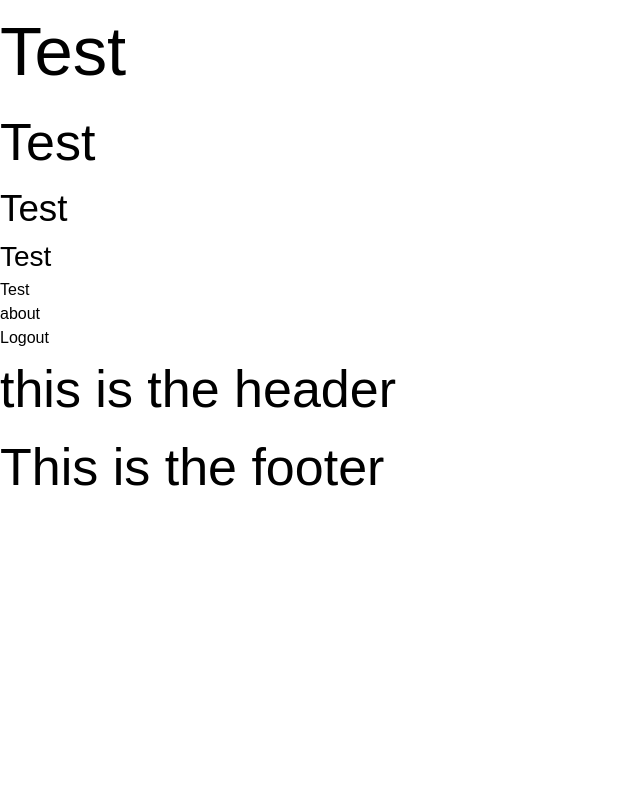
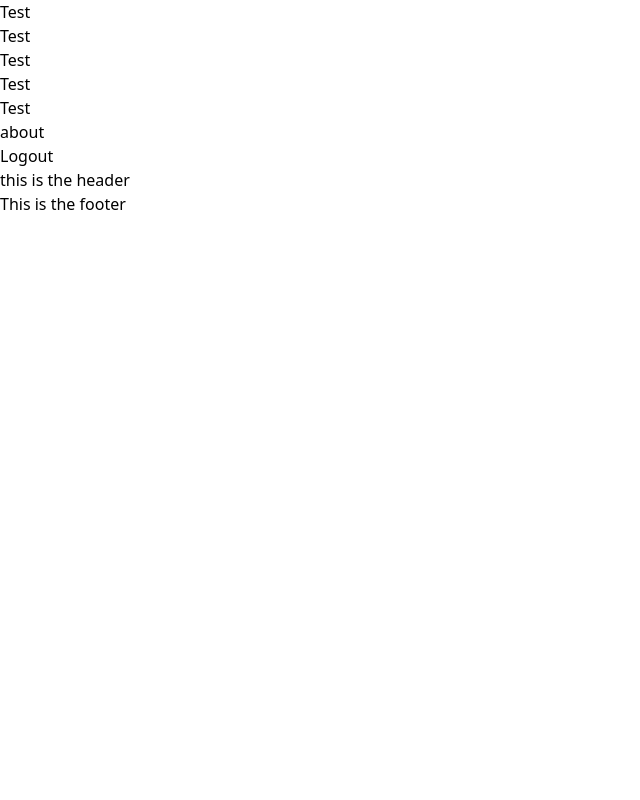
Before and after one commit to CodeVanta-AWS/codevanta-aws, a PHP site: page /about.php in a window 1280 px wide. Shown: the whole page, without its empty margins (0-640 px from the left). Run offline with PHP 8.4, Linux system fonts and the light colour scheme; the visitor is signed in with stand-in values (Sample User, id 1).

Commit message:
Fontface

```diff
--- a/src/assets/styles/output.css
+++ b/src/assets/styles/output.css
@@ -7,6 +7,8 @@
     --font-mono: ui-monospace, SFMono-Regular, Menlo, Monaco, Consolas, "Liberation Mono",
       "Courier New", monospace;
     --color-red-500: oklch(0.637 0.237 25.331);
+    --color-red-800: oklch(0.444 0.177 26.899);
+    --color-white: #fff;
     --spacing: 0.25rem;
     --text-base: 1rem;
     --ease-in: cubic-bezier(0.4, 0, 1, 1);
@@ -17,6 +19,61 @@
     --default-font-family: var(--font-sans);
     --default-mono-font-family: var(--font-mono);
   }
+}
+@font-face {
+  font-family: 'NeueMontreal';
+  src: url('../fonts/NeueMontreal-Regular.otf') format('opentype');
+  font-weight: 400;
+  font-style: normal;
+}
+
+@font-face {
+  font-family: 'NeueMontreal';
+  src: url('../fonts/NeueMontreal-Medium.otf') format('opentype');
+  font-weight: 500;
+  font-style: normal;
+}
+
+@font-face {
+  font-family: 'NeueMontreal';
+  src: url('../fonts/NeueMontreal-Bold.otf') format('opentype');
+  font-weight: 700;
+  font-style: normal;
+}
+
+@font-face {
+  font-family: 'NeueMontreal';
+  src: url('../fonts/NeueMontreal-Italic.otf') format('opentype');
+  font-weight: 400;
+  font-style: italic;
+}
+
+@font-face {
+  font-family: 'NeueMontreal';
+  src: url('../fonts/NeueMontreal-BoldItalic.otf') format('opentype');
+  font-weight: 700;
+  font-style: italic;
+}
+
+@font-face {
+  font-family: 'NeueMontreal';
+  src: url('../fonts/NeueMontreal-Light.otf') format('opentype');
+  font-weight: 300;
+  font-style: normal;
+}
+
+@font-face {
+  font-family: 'NeueMontreal';
+  src: url('../fonts/NeueMontreal-LightItalic.otf') format('opentype');
+  font-weight: 300;
+  font-style: italic;
+}
+
+@font-face {
+  font-family: 'NeueMontreal';
+  src: url('../fonts/NeueMontreal-MediumItalic.otf') format('opentype');
+  font-weight: 500;
+  font-style: italic;
 }
 @layer base {
   *, ::after, ::before, ::backdrop, ::file-selector-button {
@@ -428,6 +485,9 @@
   .min-h-screen {
     min-height: 100vh;
   }
+  .w-1 {
+    width: calc(var(--spacing) * 1);
+  }
   .w-1\/2 {
     width: calc(1/2 * 100%);
   }
@@ -1334,6 +1394,9 @@
   .text-red-500 {
     color: var(--color-red-500);
   }
+  .text-red-800 {
+    color: var(--color-red-800);
+  }
   .capitalize {
     text-transform: capitalize;
   }
@@ -1774,46 +1837,31 @@
   }
 }
 :root {
-  --font-family-title: 'Neue Montreal Bold', sans-serif;
-  --font-family-body: 'Neue Montreal Regular', sans-serif;
-  --text-heading-1: clamp(2.5rem, 1.5rem + 3.5vw, 6rem);
-  --text-heading-2: clamp(2rem, 1.25rem + 2.5vw, 4rem);
-  --text-heading-3: clamp(1.75rem, 1.1rem + 1.5vw, 3rem);
-  --text-heading-4: clamp(1.25rem, 1rem + 1vw, 1.75rem);
-  --text-base: clamp(0.8125rem, 0.9rem + 0.2vw, 1rem);
+  --font-family-title: '', serif;
+  --font-family-body: '', sans-serif;
+  --text-base: clamp(1rem, 0.9rem + 0.07vw, 1.05rem);
+  --text-base--large: clamp(1rem, 0.7071rem + 0.5143vi, 1.2rem);
+  --text-heading-4: clamp(1rem, 1rem + 1.25vw, 1rem);
+  --text-heading-3: clamp(1.25rem, 1rem + 1.25vw, 2rem);
+  --text-heading-2: clamp(1.375rem, 1rem + 1.875vw, 2.5rem);
+  --text-heading-1: clamp(2rem, 1.5rem + 2.8vw, 4.5rem);
+  --text-heading-display: clamp(2.6518rem, 1.88rem + 2.59vi, 4.5rem);
   --tw-text-opacity: 1;
-  --color-orange: rgb(254 61 0 / var(--tw-text-opacity));
-  --color-gray: rgb(135 135 135 / var(--tw-text-opacity));
-  --color-dark-gray: rgb(33 33 33 / var(--tw-text-opacity));
+  --color-midnight: rgb(14 24 75 / var(--tw-text-opacity));
+  --color-royal: rgb(35 39 92 / var(--tw-text-opacity));
+  --color-royal-violet: rgb(62 62 119 / var(--tw-text-opacity));
+  --color-golden: rgb(201 154 86 / var(--tw-text-opacity));
+  --color-champagne: rgb(249 198 123 / var(--tw-text-opacity));
   --color-white: rgb(255 255 255 / var(--tw-text-opacity));
-}
-* {
-  margin: 0;
-  padding: 0;
-  box-sizing: border-box;
-}
-body {
-  font-family: var(--font-family-body);
-}
-p {
-  font-family: var(--font-family-body);
-  font-size: var(--text-base);
-}
-h1 {
-  font-family: var(--font-family-title);
-  font-size: var(--text-heading-1);
-}
-h2, h3, h4 {
-  font-family: var(--font-family-body);
-}
-h2 {
-  font-size: var(--text-heading-2);
-}
-h3 {
-  font-size: var(--text-heading-3);
-}
-h4 {
-  font-size: var(--text-heading-4);
+  --spacing-3xs: clamp(0.3125rem, 0.3125rem + 0vi, 0.3125rem);
+  --spacing-2xs: clamp(0.5625rem, 0.5446rem + 0.0893vi, 0.625rem);
+  --spacing-xs: clamp(0.875rem, 0.8571rem + 0.0893vi, 0.9375rem);
+  --spacing-sm: clamp(1.125rem, 1.0893rem + 0.1786vi, 1.25rem);
+  --spacing-md: clamp(1.6875rem, 1.6339rem + 0.2679vi, 1.875rem);
+  --spacing-lg: clamp(2.25rem, 2.1786rem + 0.3571vi, 2.5rem);
+  --spacing-xl: clamp(3.375rem, 3.2679rem + 0.5357vi, 3.75rem);
+  --spacing-2xl: clamp(4.5rem, 4.3571rem + 0.7143vi, 5rem);
+  --spacing-3xl: clamp(4.75rem, 5.2571rem + 1.2023vi, 5.25rem);
 }
 @property --tw-translate-x {
   syntax: "*";
```
